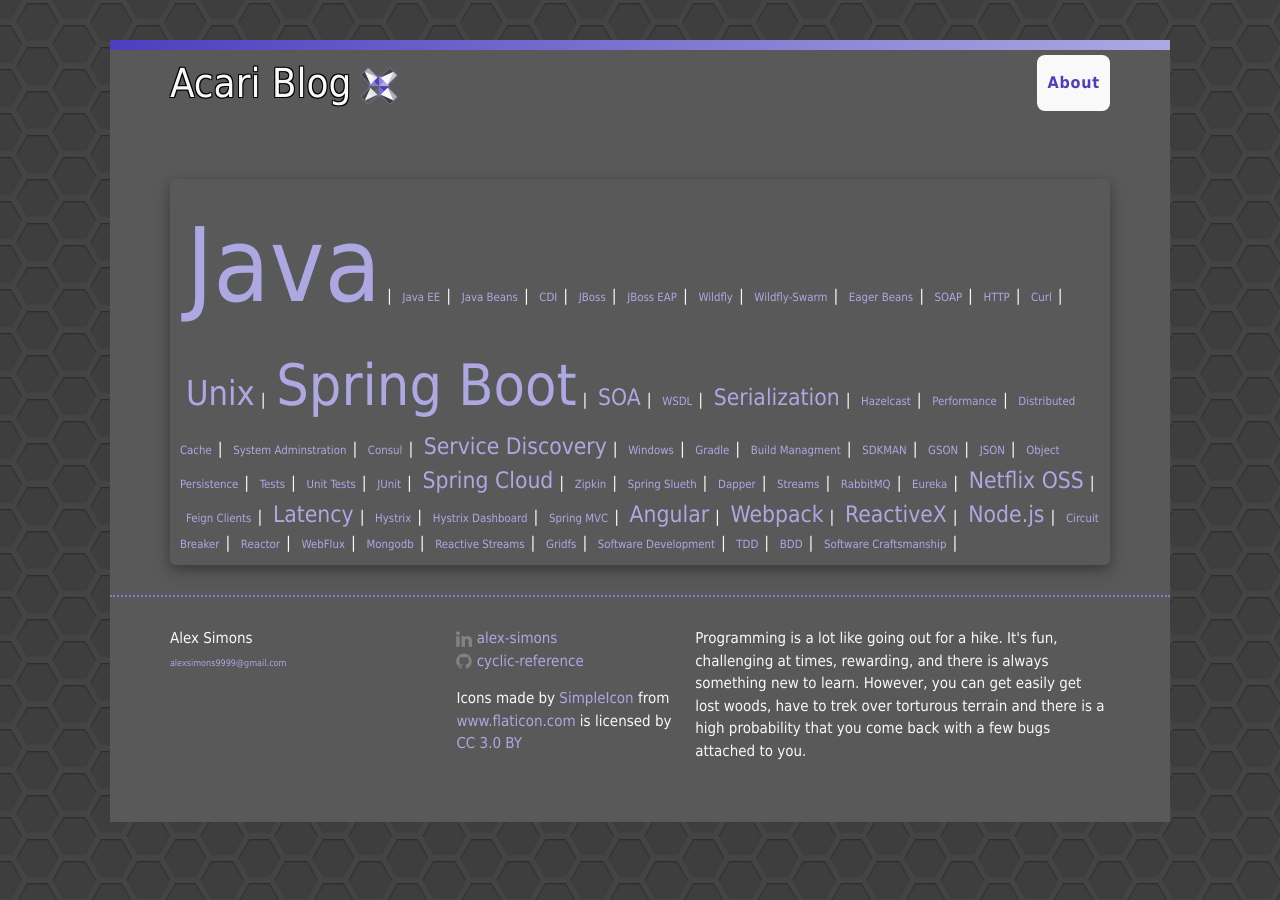
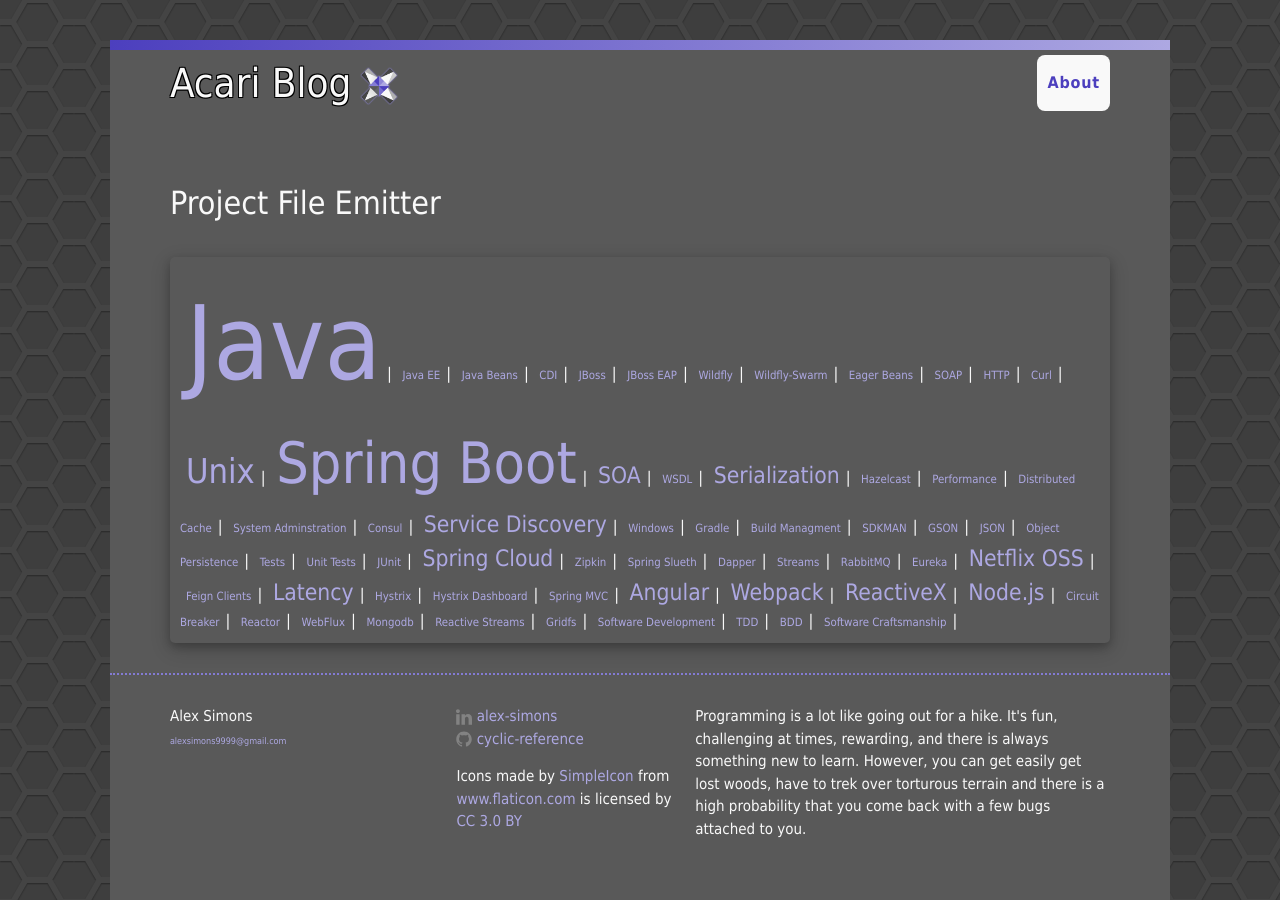
Before and after one commit to Unthrottled/blog, a Jekyll site: the page built from code/rmip/project_emitter.md, in a window 1280 px wide and 900 px high. Built offline with Jekyll 4.4.1, drawn with Linux system fonts in a browser that asks for light colours.

Commit message:
Now with titl

```diff
--- a/code/rmip/project_emitter.md
+++ b/code/rmip/project_emitter.md
@@ -1,3 +1,6 @@
 ---
 layout: post
 ---
+
+Project File Emitter
+---
```
